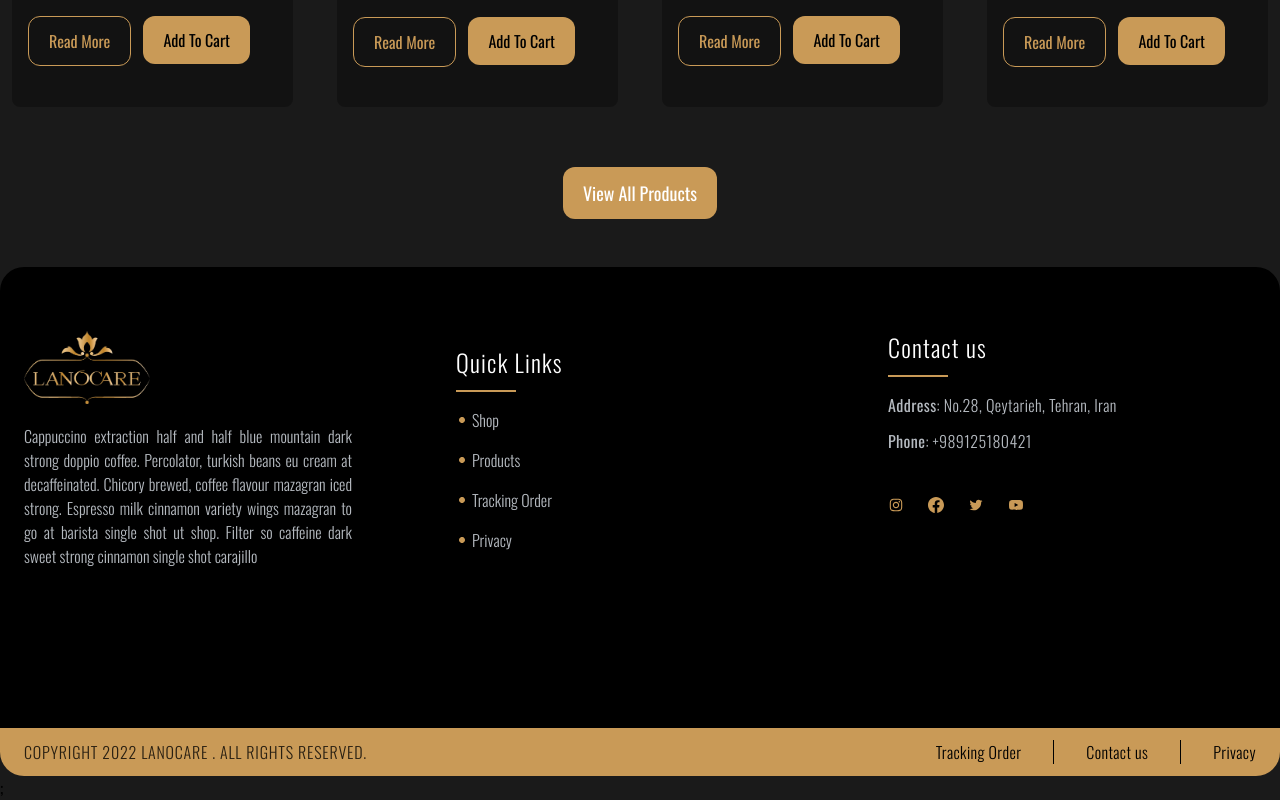
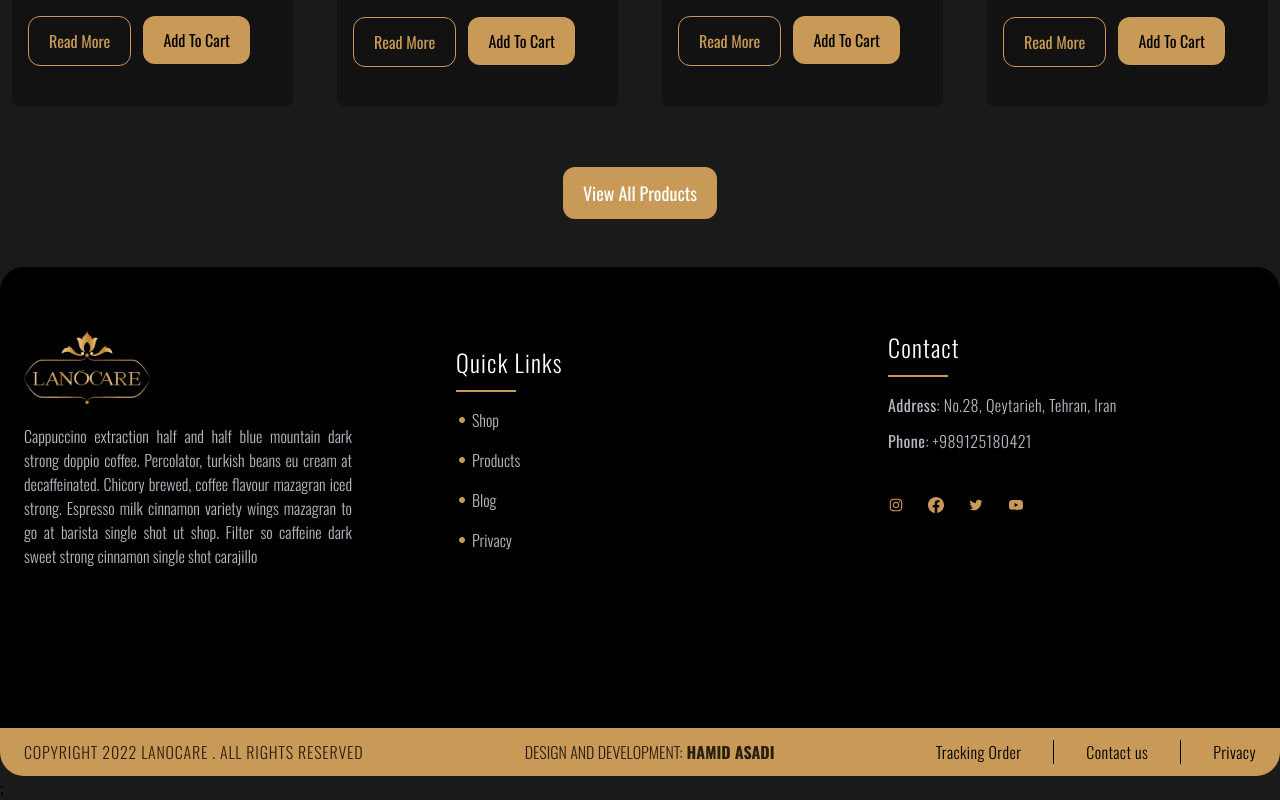
Before and after one commit to hamid19471/lanocare-store, a React (Vite) app: page / in a window 1280 px wide. Shown: the part 2075-2875 px from the top of the page. Built offline with nearby package versions, Linux system fonts and the light colour scheme.

Commit message:
Update: fix footer menu links issues

```diff
--- a/src/layout/Footer/Footer.jsx
+++ b/src/layout/Footer/Footer.jsx
@@ -4,6 +4,7 @@ import { AiOutlineInstagram } from "react-icons/ai";
 import { BsFacebook } from "react-icons/bs";
 import { AiOutlineTwitter } from "react-icons/ai";
 import { AiFillYoutube } from "react-icons/ai";
+import { Link } from "react-router-dom";
 
 const Footer = () => {
   return (
@@ -32,31 +33,31 @@ const Footer = () => {
                   <span>
                     <VscCircleFilled className="text-primary w-3" />
                   </span>
-                  Shop
+                  <Link to="shop">Shop</Link>
                 </li>
                 <li className="flex items-center justify-start gap-1 cursor-pointer hover:text-primary duration-300 font-light">
                   <span>
                     <VscCircleFilled className="text-primary w-3" />
                   </span>
-                  Products
+                  <Link to="shop">Products</Link>
                 </li>
                 <li className="flex items-center justify-start gap-1 cursor-pointer hover:text-primary duration-300 font-light">
                   <span>
                     <VscCircleFilled className="text-primary w-3" />
                   </span>
-                  Tracking Order
+                  <Link to="blog">Blog</Link>
                 </li>
                 <li className="flex items-center justify-start gap-1 cursor-pointer hover:text-primary duration-300 font-light">
                   <span>
                     <VscCircleFilled className="text-primary w-3" />
                   </span>
-                  Privacy
+                  <Link to="privacy">Privacy</Link>
                 </li>
               </ul>
             </div>
             <div>
               <h3 className="font-light text-2xl text-white tracking-wider">
-                Contact us
+                Contact
               </h3>
               <hr className="w-[60px] mt-3 border-t-2 border-primary" />
               <div className="flex flex-col mt-4 gap-3 font-light tracking-wide">
@@ -69,16 +70,24 @@ const Footer = () => {
                 <div>
                   <ul className="flex gap-6 mt-8 text-primary">
                     <li className="cursor-pointer hover:scale-125 duration-300">
-                      <AiOutlineInstagram />
+                      <Link to="https://www.instagram.com/" target="_black">
+                        <AiOutlineInstagram />
+                      </Link>
                     </li>
                     <li className="cursor-pointer hover:scale-125 duration-300">
-                      <BsFacebook />
+                      <Link to="https://www.facebook.com/" target="_black">
+                        <BsFacebook />
+                      </Link>
                     </li>
                     <li className="cursor-pointer hover:scale-125 duration-300">
-                      <AiOutlineTwitter />
+                      <Link to="https://twitter.com/" target="_black">
+                        <AiOutlineTwitter />
+                      </Link>
                     </li>
                     <li className="cursor-pointer hover:scale-125 duration-300">
-                      <AiFillYoutube />
+                      <Link to="https://www.youtube.com/" target="_black">
+                        <AiFillYoutube />
+                      </Link>
                     </li>
                   </ul>
                 </div>
@@ -90,14 +99,22 @@ const Footer = () => {
           <div className="flex lg:flex-row flex-col items-center justify-between">
             <div>
               <p className="font-light text-black/80 uppercase tracking-wider text-center md:text-left">
-                Copyright 2022 Lanocare . All rights reserved.
+                Copyright 2022 Lanocare . All rights reserved
+              </p>
+            </div>
+            <div>
+              <p className="text-black/80 uppercase font-light">
+                Design and development:
+                <Link to="https://hamidasadi.com" target="_blank">
+                  <span className="font-bold"> Hamid Asadi</span>
+                </Link>
               </p>
             </div>
             <div className="mt-4 lg:mt-0">
               <ul className="flex items-center justify-center gap-8 font-light text-black tracking-wide">
                 <li>Tracking Order</li>
                 <li className="border-y-0 px-8 border-x-1 border border-black">
-                  Contact us
+                  <Link to="contact">Contact us</Link>
                 </li>
                 <li>Privacy</li>
               </ul>
```
